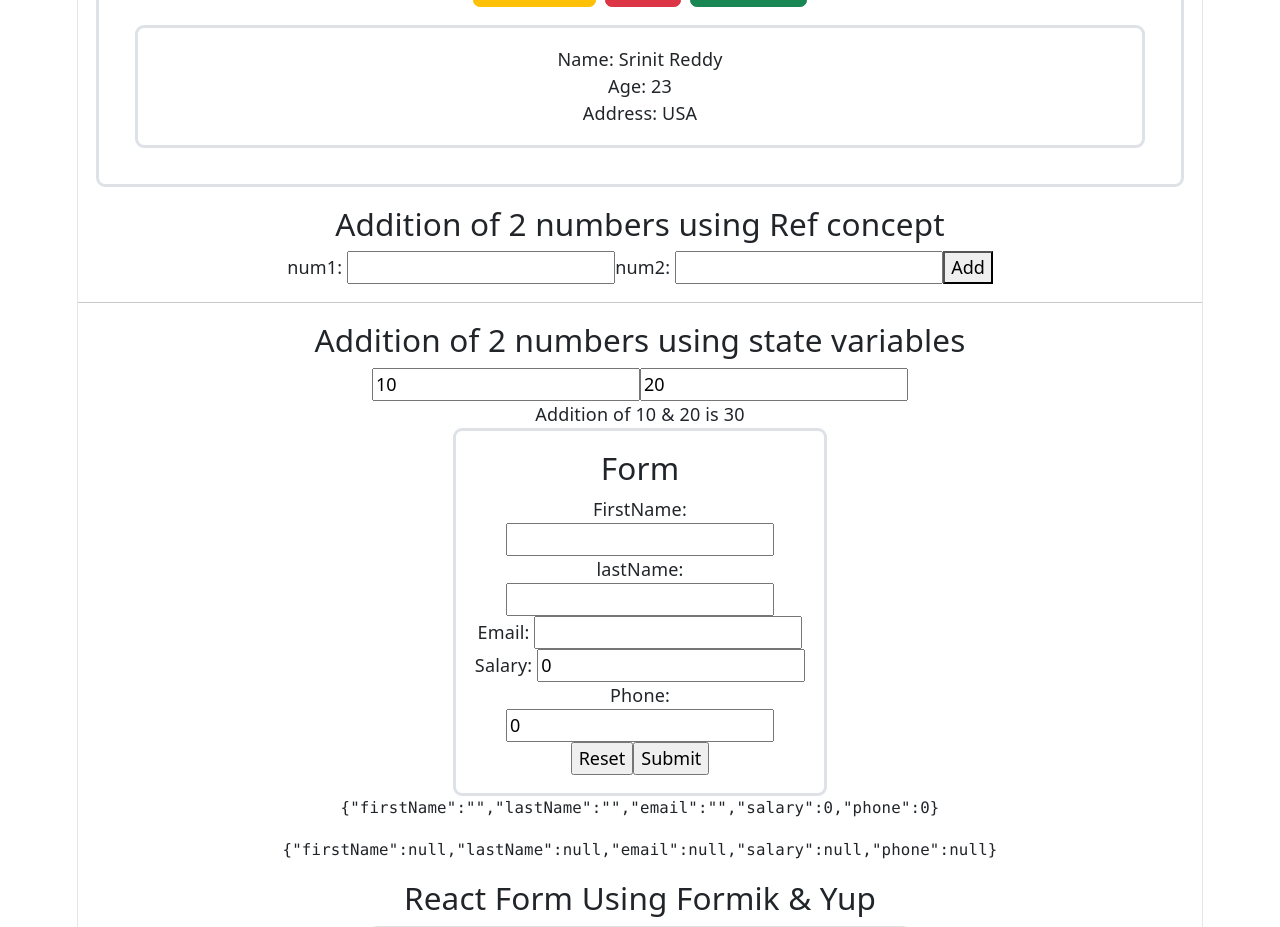
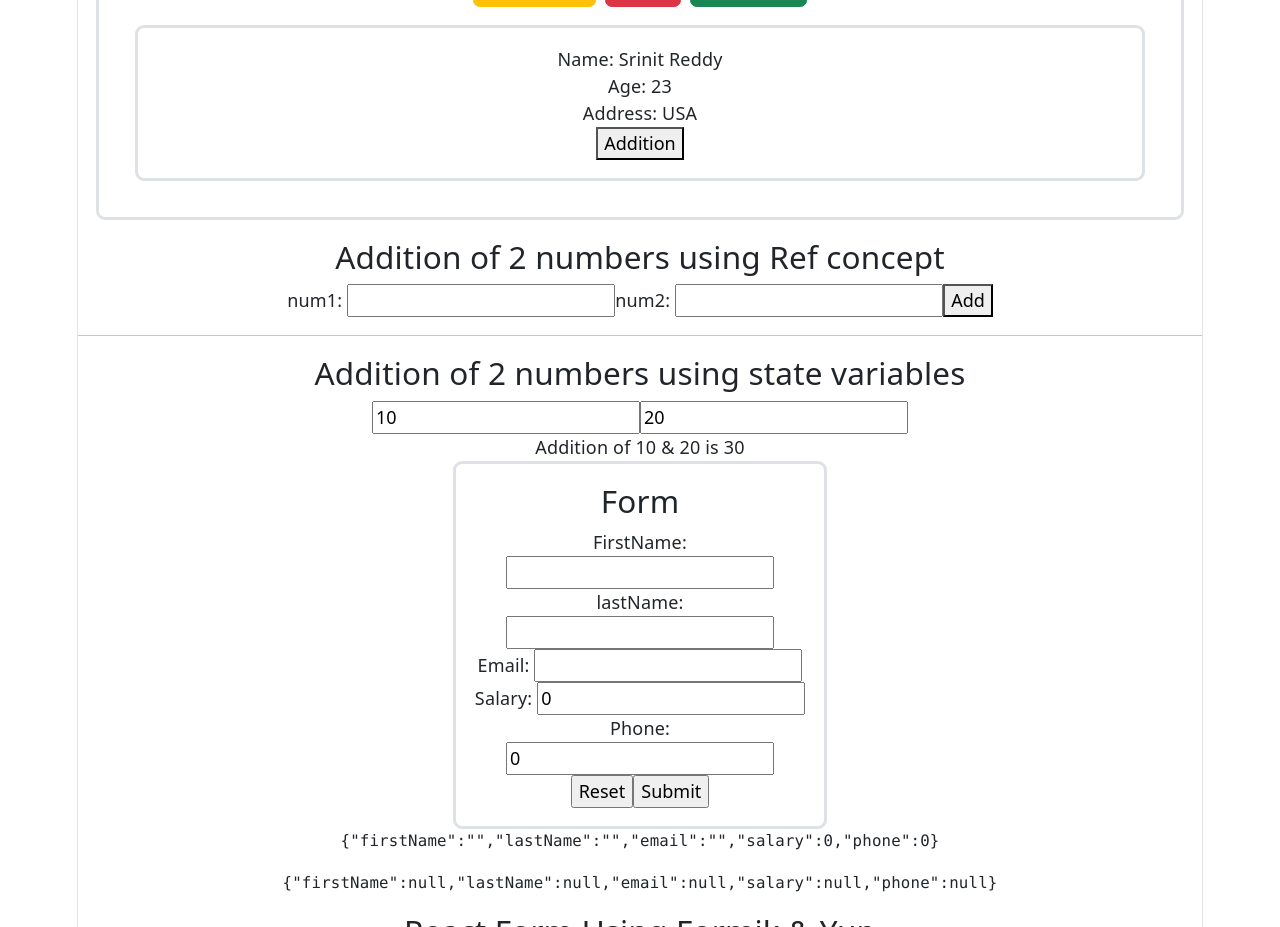
Before and after one commit to srinithreddy16/react-engineering-playbook, a React (Vite) app in the folder my-app/: page / in a window 1280 px wide. Shown: the part 7940-8867 px from the top of the page. Built offline with nearby package versions, Linux system fonts and the light colour scheme; no server answers; the HTML template or start-up script is replaced by a standard one.

Commit message:
useCallback();

```diff
--- a/my-app/src/components/props/UserCard.tsx
+++ b/my-app/src/components/props/UserCard.tsx
@@ -1,13 +1,15 @@
 import React from "react";
 function UserCard(props: any) {
     console.log('User Card Re-rendered...')
-  const { name, age, address } = props;
+  const { name, age, address, add } = props;
   return(
     <>
         <div className="border border-3 rounded-3 p-3 m-3">
             <div>Name: {name}</div>
             <div> Age: {age}</div>
             <div>Address: {address}</div>
+
+            <button onClick={()=>add(10,20)}>Addition</button>
         </div>
   </>
   );
--- a/my-app/src/components/state/Counter.tsx
+++ b/my-app/src/components/state/Counter.tsx
@@ -1,8 +1,25 @@
-import { useState } from "react";
+import { useCallback, useState } from "react";
 import UserCard from "../props/UserCard.tsx";
 
 export default function Counter() {
   const [count, setCount] = useState(0);
+
+  /*
+  // Without useCallback:
+  // A new add function is created on every Counter re-render.
+  // Even with React.memo on UserCard, the child still re-renders
+  // because the add prop reference changes on increment/decrement/reset.
+  const add = (a:number, b:number) =>{
+    console.log(`Addition of ${a} and ${b} is ${a+b}`)
+  }
+  */
+
+  // With useCallback:
+  // The same add function reference is reused until deps change.
+  // React.memo on UserCard can skip re-render when name, age, address stay the same.
+  const add = useCallback((a: number, b: number) => {
+    console.log(`Addition of ${a} and ${b} is ${a+b}`);
+  }, []);
 
   return <>
     <div className="border border-3 rounded-3 m-3 p-3 text-center">
@@ -21,7 +38,7 @@ export default function Counter() {
         console.log('count: ', count);
       }}>Increment</button>
 
-      <UserCard name="Srinit Reddy" age={23} address='USA' />
+      <UserCard name="Srinit Reddy" age={23} address='USA' add={add} />
     </div>
 
   </>
```
Also changed, not shown: my-app/notes.txt.
